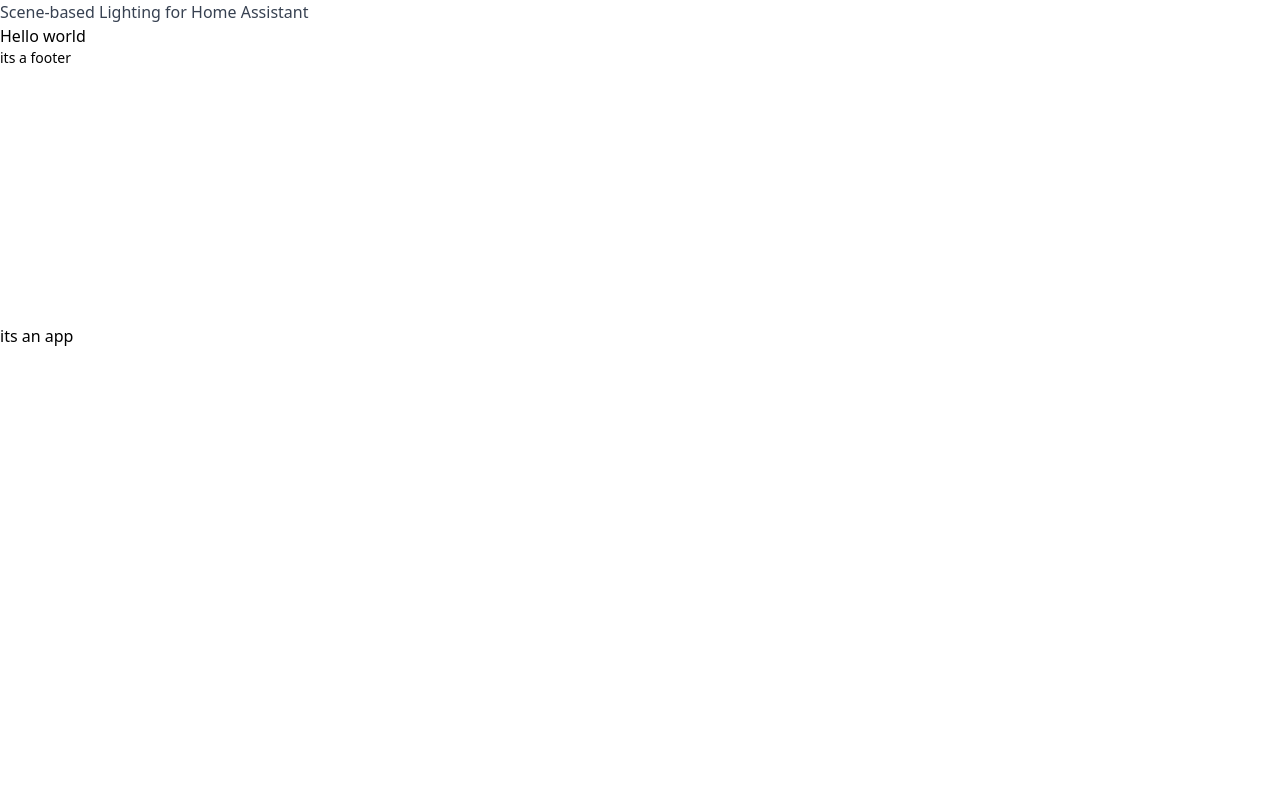
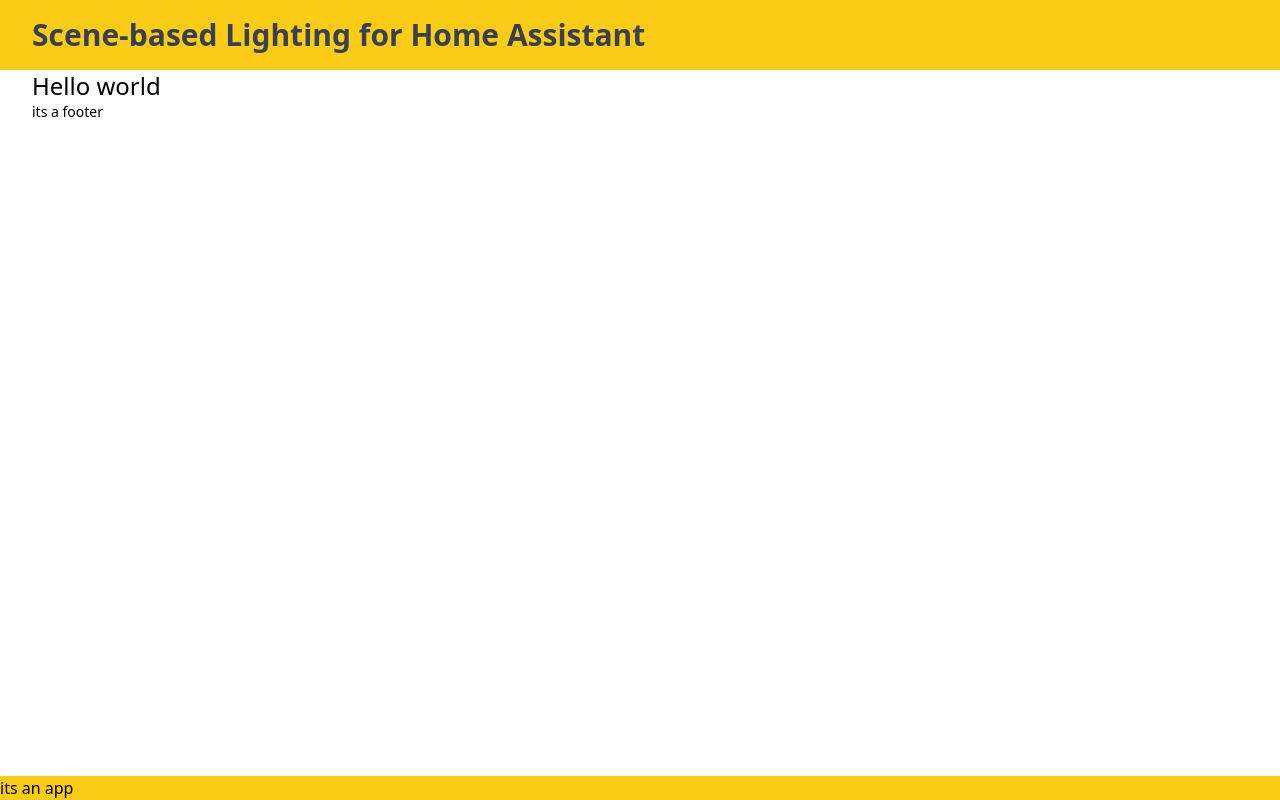
Before and after one commit to anaisbetts/ha-scene-lighting, a Next.js app: page / in a window 1280 px wide. Built offline with nearby package versions, Linux system fonts and the light colour scheme.

Commit message:
Fix tailwind

```diff
--- a/app/layout.tsx
+++ b/app/layout.tsx
@@ -1,5 +1,14 @@
 import { PropsWithChildren } from 'react'
+import { Metadata } from 'next'
 import '../styles/globals.css'
+
+export const metadata: Metadata = {
+  title: 'Scene-based Lighting for Home Assistant',
+  description: 'Control your Home Assistant lighting scenes',
+  icons: {
+    icon: '/favicon.ico',
+  },
+}
 
 export interface ShellProps {
   title?: string | JSX.Element
@@ -14,7 +23,7 @@
   return (
     <html lang="en">
       <body
-        className="min-h-screen grid gap-5"
+        className="min-h-screen grid"
         style={{ gridTemplateRows: 'auto minmax(300px, 1fr) auto' }}
       >
         <header className="bg-yellow-400 text-gray-700 py-4">
--- a/app/page.tsx
+++ b/app/page.tsx
@@ -1,7 +1,7 @@
 import type { NextPage } from 'next'
 import Head from 'next/head'
 
-const Home: NextPage = () => {
+export default function HomePage() {
   return (
     <>
       <Head>
@@ -10,7 +10,9 @@
       </Head>
 
       <main>
-        <h1 className="text-2xl">Hello world</h1>
+        <div>
+          <h1 className="text-2xl">Hello world</h1>
+        </div>
       </main>
 
       <footer>
@@ -19,5 +21,3 @@
     </>
   )
 }
-
-export default Home
--- a/tailwind.config.js
+++ b/tailwind.config.js
@@ -2,8 +2,8 @@
 
 module.exports = {
   content: [
-    './pages/**/*.{js,ts,jsx,tsx}',
     './components/**/*.{js,ts,jsx,tsx}',
+    './app/**/*.{js,ts,jsx,tsx}',
   ],
   variants: {
     extend: {},
```
Also changed, not shown: tsconfig.json (+4 -9 lines).
